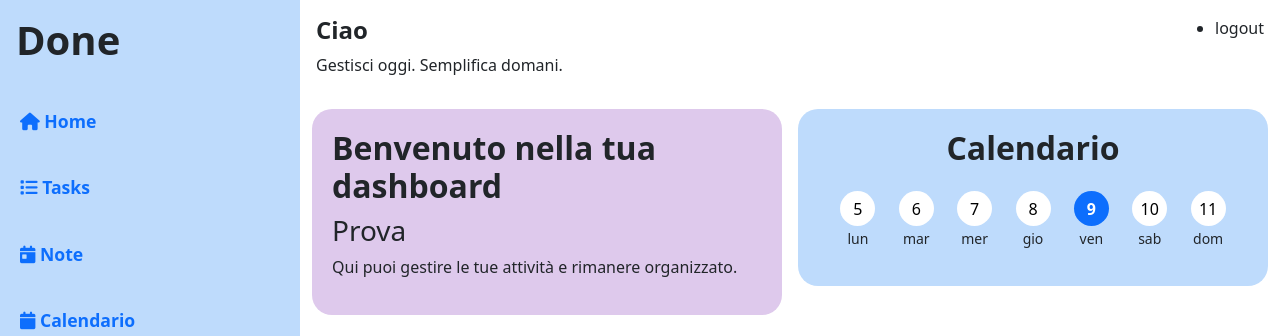
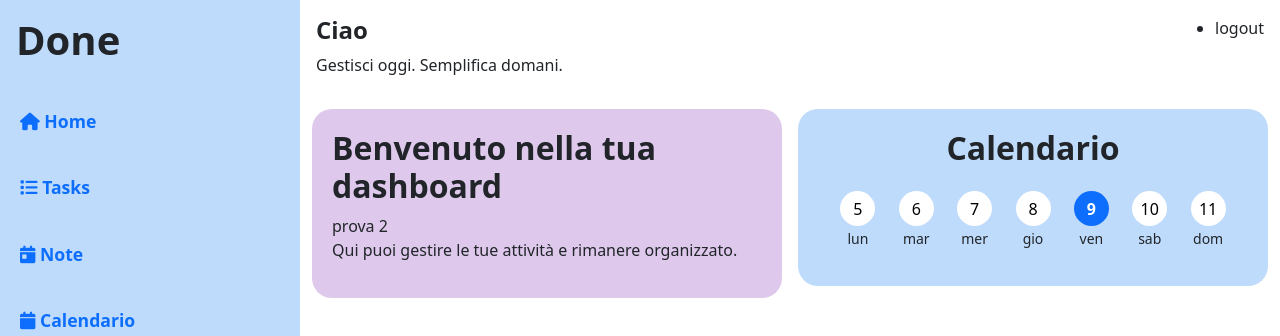
Before and after one commit to DanielaEsposito/to-do-list, a React (Vite) app: page /home in a window 1280 px wide. Shown: the top 336 px of the page. Built offline with nearby package versions, Linux system fonts and the light colour scheme; no server answers.

Commit message:
prova due

```diff
--- a/src/pages/HomePage.jsx
+++ b/src/pages/HomePage.jsx
@@ -27,7 +27,7 @@ export default function HomePage() {
             <div className="home-welcome d-flex justify-content-between">
               <div className="text">
                 <h2 className="fw-semibold">Benvenuto nella tua dashboard</h2>
-                <h3>Prova</h3>
+                prova 2
                 <p>Qui puoi gestire le tue attività e rimanere organizzato.</p>
               </div>
             </div>
```
Also changed, not shown: src/utils/auth.js (deleted, +0 -11 lines).
